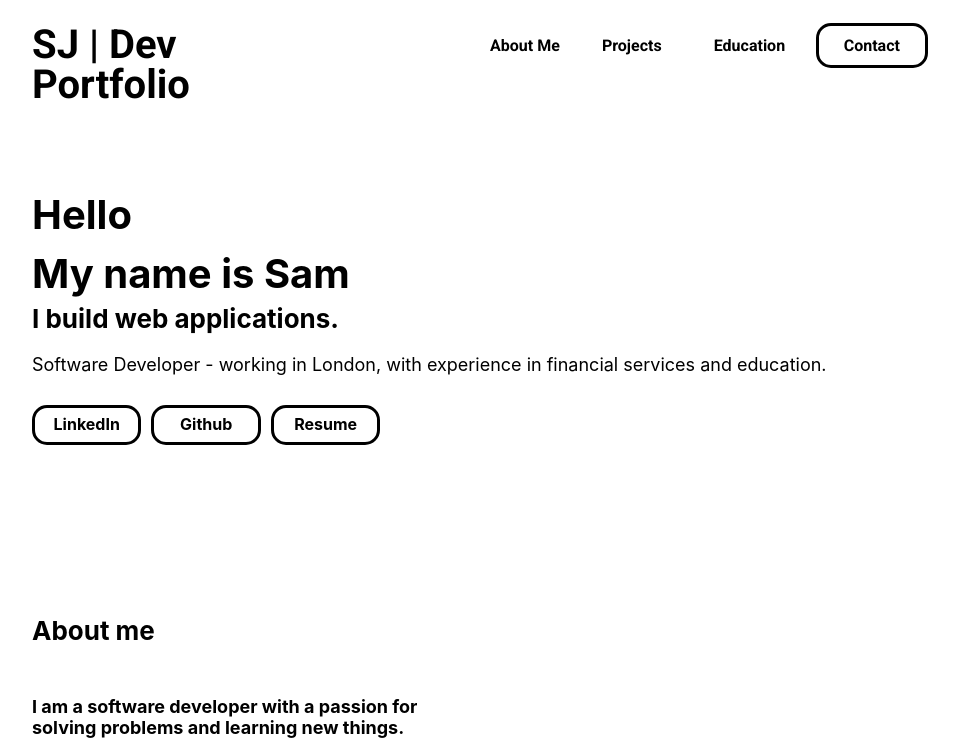
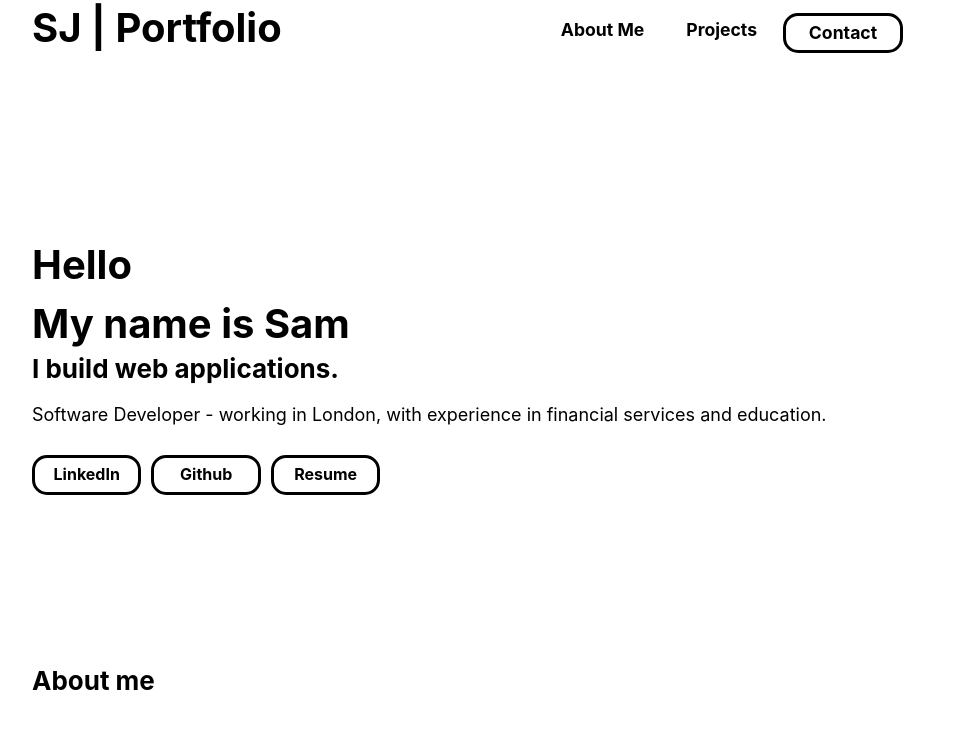
Before and after one commit to sam-joyce/v2-portfolio, a React (Create React App) app: page / in a window 1280 px wide. Shown: the top 747 px of the page, without its empty margins (160-1119 px from the left). Built offline with nearby package versions, Linux system fonts and the light colour scheme.

Commit message:
responsive navbar complete

```diff
--- a/public/index.html
+++ b/public/index.html
@@ -10,6 +10,7 @@
       content="Web site created using create-react-app"
     />
     <link rel="apple-touch-icon" href="%PUBLIC_URL%/logo192.png" />
+    <script src="https://kit.fontawesome.com/07e47118c6.js" crossorigin="anonymous"></script>
     <!--
       manifest.json provides metadata used when your web app is installed on a
       user's mobile device or desktop. See https://developers.google.com/web/fundamentals/web-app-manifest/
--- a/src/components/Nav/Nav.jsx
+++ b/src/components/Nav/Nav.jsx
@@ -1,17 +1,29 @@
-import React from "react";
-import styles from "./Nav.module.scss";
+import React, { useState } from "react";
+import "./Nav.scss";
 
 const Nav = () => {
+  const [clicked, setClicked] = useState(false);
+
+  const handleClick = () => {
+    setClicked(!clicked);
+  }
+
+  const handleRoute = () => {
+    setClicked(false);
+  }
+
   return (
-    <header>
-      <div>SJ | Dev Portfolio</div>
-      <nav>
-        <a href="">About Me</a>
-        <a href="">Projects</a>
-        <a href="">Education</a>
-        <a href="tel:07800645405" className={styles.contact_btn}>Contact</a>
-      </nav>
-    </header>
+    <nav className="nav_items">
+      <h1>SJ | Portfolio</h1>
+      <div className="menu-icon" onClick={handleClick}>
+        <i className={clicked ? 'fas fa-times' : 'fas fa-bars'}></i>
+      </div>
+      <ul className={clicked ? 'nav-menu active' : 'nav-menu'}>
+        <li className="nav-links" onClick={handleRoute}>About Me</li>
+        <li className="nav-links" onClick={handleRoute}>Projects</li>
+        <li className="nav-links" onClick={handleRoute}>Contact</li>
+      </ul>
+    </nav>
   );
 };
 
--- a/src/components/Nav/Nav.module.scss
+++ /dev/null
@@ -1,49 +0,0 @@
-@import '../../variables';
-
-header {
-  height: 50px;
-  width: 70%;
-  margin: 20px auto;
-  // border: 2px solid black;
-  display: flex;
-  justify-content: space-between;
-  align-items: center;
-  font-family: $default-font;
-
-  div {
-    width: 30%;
-    height: 100%;
-    line-height: 100%;
-    font-size: $font-L;
-    font-weight: $heading-font-weight;
-    padding-top: 5px;
-  }
-
-  nav {
-    width: 50%;
-    display: flex;
-    justify-content: space-between;
-    align-items: center;
-    font-weight: $heading-font-weight;
-
-    a {
-      text-decoration: none;
-      color: black;
-      transition: 0.4s ease;
-      height: 70%;
-      padding: 10px;
-      width: 120px;
-    }
-
-    .contact_btn {
-      text-align: center;
-      border-radius: 15px;
-      border: 3px solid black;
-
-      &:hover {
-        background-color: black;
-        color: white;
-      }
-    }
-  }
-}
--- /dev/null
+++ b/src/components/Nav/Nav.scss
@@ -0,0 +1,137 @@
+@import '../../variables';
+
+.nav_items {
+  height: 120px;
+  width: 70%;
+  margin: 0 auto;
+  display: flex;
+  justify-content: space-between;
+  align-items: center;
+  font-size: 1.1rem;
+  font-weight: $heading-font-weight;
+
+  h1 {
+    width: 300px;
+    font-size: $font-L;
+    height: 100%;
+    margin-top: 5px;
+  }
+
+  .menu-icon {
+    display: none;
+  }
+
+  .nav-menu {
+    display: grid;
+    grid-template-columns: repeat(3, auto);
+    gap: 10px;
+    list-style: none;
+    text-align: center;
+    width: 70%;
+    justify-content: end;
+    margin: 25px 25px 0 0;
+    height: 100%;
+    line-height: 100%;
+
+    .nav-links {
+      text-decoration: none;
+      padding: 0.5rem 1rem;
+      color: black;
+      height: 40px;
+
+      &:hover {
+        transition: all 0.2s ease-out;
+        cursor: pointer;
+      }
+    }
+
+    li:nth-child(3) {
+      width: 120px;
+      // height: 50px;
+      text-align: center;
+      text-decoration: none;
+      border-radius: 15px;
+      border: 3px solid black;
+      background-color: white;
+      color: black;
+
+
+      &:hover {
+        background-color: black;
+        color: white;
+      }
+    }
+  }
+}
+
+
+@media screen and (max-width: 1150px) {
+  .nav_items {
+    position: relative;
+
+    h1 {
+      font-size: $font-L - 6;
+      margin-top: 0;
+    }
+
+    .navbar_logo {
+      position: absolute;
+      top: 0;
+      left: 0;
+      margin-left: 10px;
+      margin-bottom: 10px;
+      transform: translate(20%, 20%);
+    }
+
+    .nav-menu {
+      display: flex;
+      flex-direction: column;
+      width: 100%;
+      height: 300px;
+      position: absolute;
+      top: 80px;
+      left: -100%;
+      opacity: 1;
+      transform: all 0.5s ease;
+    }
+
+    .nav-menu.active {
+      background-color: black;
+      color: white;
+      left: 0;
+      opacity: 1;
+      transition: all 0.5s ease;
+      z-index: 1;
+
+      .nav-links {
+        text-align: center;
+        padding: 2rem;
+        width: 100%;
+        display: table;
+        color: white;
+        text-decoration: none;
+        font-weight: bold;
+      }
+
+      li:nth-child(3) {
+        background-color: black;
+        color: white;
+        border-radius: 0;
+      }
+    }
+
+    .menu-icon {
+      display: block;
+      position: absolute;
+      top: 0;
+      right: 0;
+      transform: translate(-100%, 40%);
+      font-size: $font-M;
+      color: black;
+    }
+
+    a {
+      display: none;
+    }
+  }
+}
```
